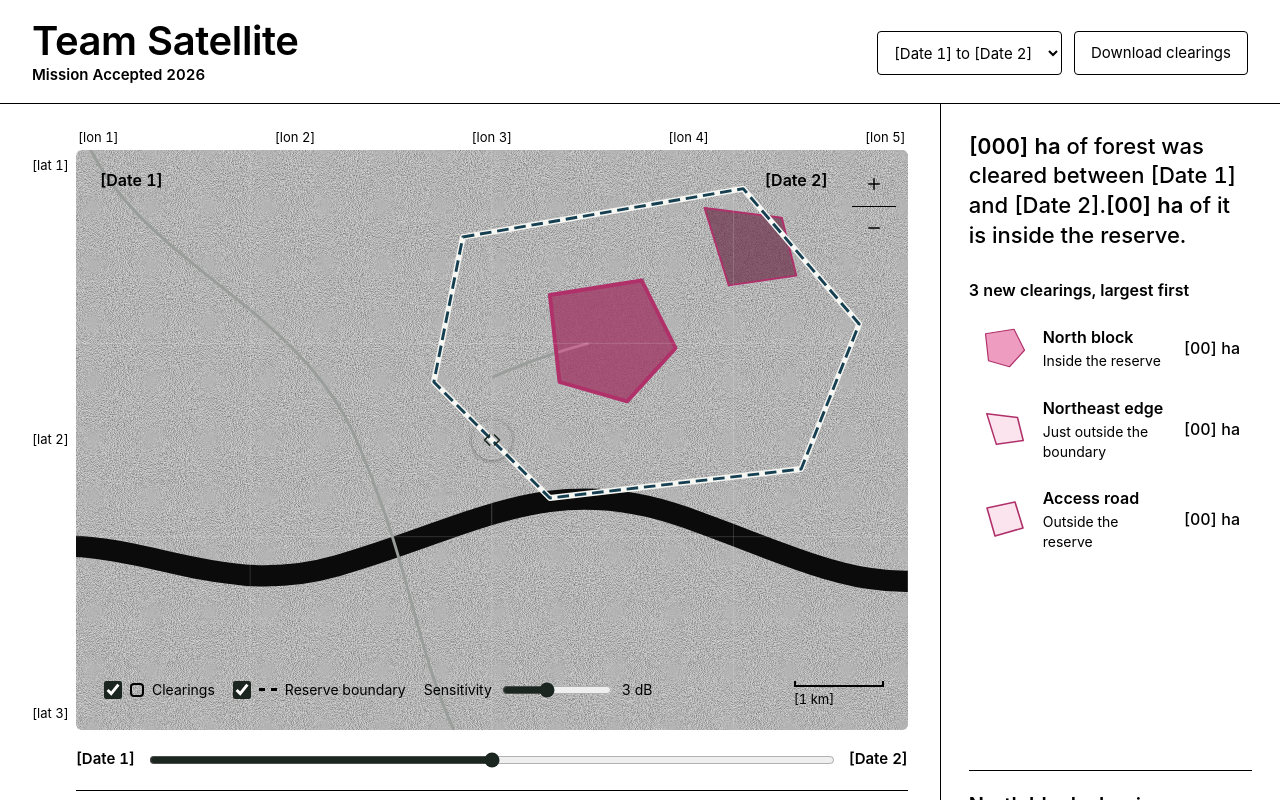
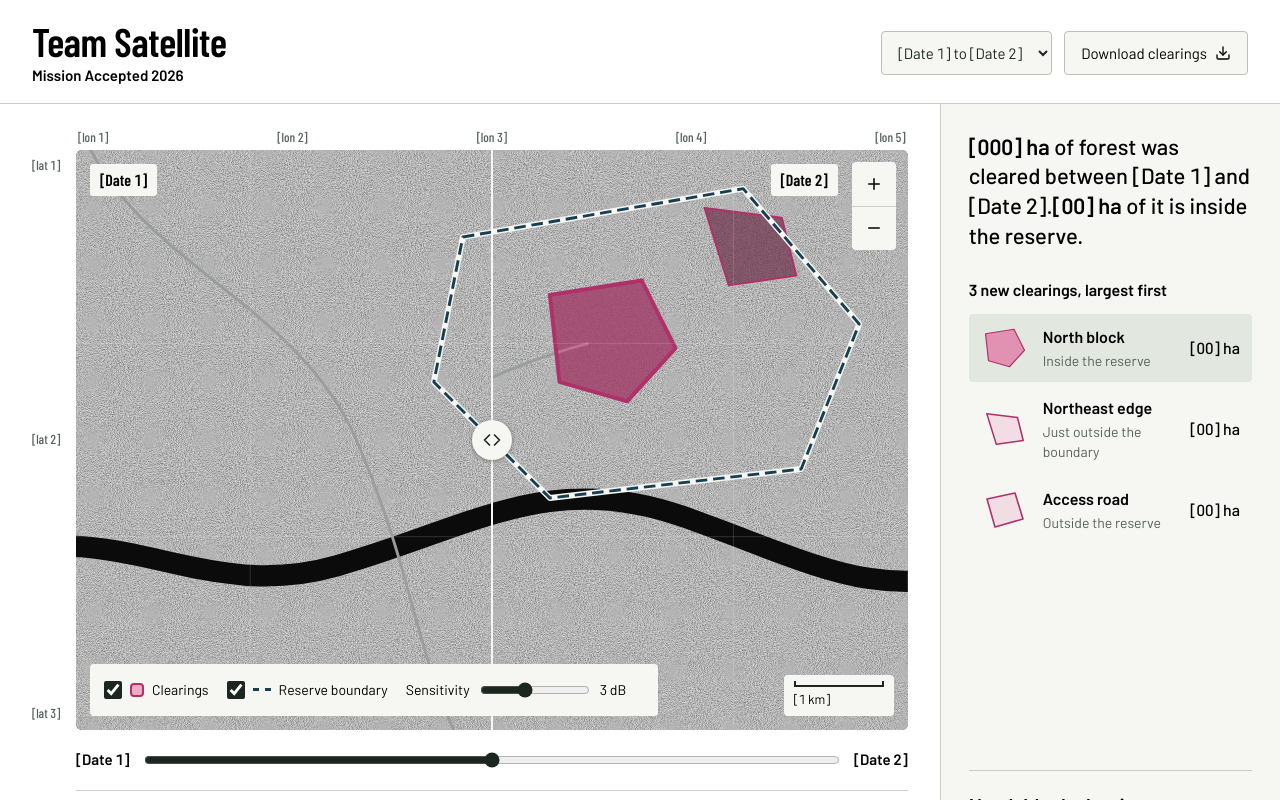
Before and after one commit to 758gianni/mission-accepted-2026, a React (Vite) app in the folder frontend/: page / in a window 1280 px wide. Shown: the top 800 px of the page. Built offline with nearby package versions, Linux system fonts and the light colour scheme.

Commit message:
feat: implement sidebar component and enhance app layout with header

```diff
--- a/frontend/src/app.tsx
+++ b/frontend/src/app.tsx
@@ -1,5 +1,4 @@
 import { useMemo, useState } from 'react';
-import { Header } from './components/header';
 
 const clearings = [
 	{
@@ -44,10 +43,6 @@ const App = () => {
 	const selected = useMemo(() => clearings.find((clearing) => clearing.id === selectedId) ?? clearings[0], [selectedId]);
 
 	return (
-		<div className='flex min-h-screen flex-col'>
-			<Header />
-
-			<div className='flex flex-1 flex-wrap'>
 		<main className='flex min-w-0 flex-[999_1_640px] flex-col gap-3.5 px-5 pb-8 pt-6 sm:px-8'>
 			<div className='grid grid-cols-[44px_minmax(0,1fr)] grid-rows-[22px_auto]'>
 				<div></div>
@@ -222,49 +217,6 @@ const App = () => {
 				</svg>
 			</section>
 		</main>
-
-				<aside className='flex flex-[1_1_340px] flex-col gap-7 border-t border-rule bg-panel px-7 pb-8 pt-7 lg:max-w-[420px] lg:border-l lg:border-t-0'>
-					<p className='max-w-[30ch] text-[22px] font-medium leading-[1.35]'>
-						<strong className='font-semibold'>[000] ha</strong> of forest was cleared between [Date 1] and [Date 2].
-						<strong className='font-semibold'>[00] ha</strong> of it is inside the reserve.
-					</p>
-
-					<section className='flex flex-col gap-1'>
-						<h2 className='mb-2 text-base font-semibold'>3 new clearings, largest first</h2>
-						<div className='flex flex-col gap-1'>
-							{clearings.map((clearing) => {
-								const isSelected = clearing.id === selected.id;
-								return (
-									<button key={clearing.id} type='button' aria-pressed={isSelected} onClick={() => setSelectedId(clearing.id)} className={`flex w-full items-center gap-3.5 rounded px-3 py-2.5 text-left ${isSelected ? 'bg-selected' : 'hover:bg-selected/60'}`}>
-										<svg width='48' height='48' viewBox={clearing.viewBox} aria-hidden='true' className='flex-none'>
-											<path d={clearing.path} fill={isSelected ? 'rgba(225,76,140,0.55)' : 'rgba(225,76,140,0.15)'} stroke='#B0306A' strokeWidth={4} strokeLinejoin='round' />
-										</svg>
-										<span className='flex min-w-0 flex-1 flex-col gap-0.5'>
-											<span className='text-base font-semibold'>{clearing.name}</span>
-											<span className='text-sm text-muted'>{clearing.where}</span>
-										</span>
-										<span className='whitespace-nowrap text-base font-medium'>{clearing.area}</span>
-									</button>
-								);
-							})}
-						</div>
-					</section>
-
-					<section className='mt-auto flex flex-col gap-3 border-t border-rule pt-5'>
-						<h2 className='text-xl font-semibold'>{selected.title}</h2>
-						<p className='text-[15px] leading-normal text-body'>{selected.detail}</p>
-						<div className='flex flex-wrap gap-2.5'>
-							<button type='button' className='min-h-[44px] rounded bg-ink px-[18px] text-[15px] font-semibold text-panel hover:bg-ink/90'>
-								Send to reserve team
-							</button>
-							<button type='button' className='min-h-[44px] rounded border border-edge px-[18px] text-[15px] hover:bg-selected'>
-								Mark as reviewed
-							</button>
-						</div>
-					</section>
-				</aside>
-			</div>
-		</div>
 	);
 };
 
--- a/frontend/src/assets/css/index.css
+++ b/frontend/src/assets/css/index.css
@@ -1,4 +1,23 @@
+@import url('https://fonts.googleapis.com/css2?family=Barlow:wght@400;500;600&family=Barlow+Condensed:wght@500;600&display=swap');
 @import 'tailwindcss';
+
+@theme {
+	--color-paper: #e9ece6;
+	--color-panel: #f6f7f3;
+	--color-ink: #1c2620;
+	--color-muted: #56625b;
+	--color-body: #3b4740;
+	--color-rule: #c9cfc7;
+	--color-edge: #b9c1b8;
+	--color-selected: #e2e8df;
+	--color-loss: #b0306a;
+	--color-lossBright: #e14c8c;
+	--color-boundary: #163f52;
+	--color-radar: #3a3d3b;
+
+	--font-sans: 'Barlow', 'Helvetica Neue', Helvetica, sans-serif;
+	--font-cond: 'Barlow Condensed', 'Arial Narrow', sans-serif;
+}
 
 body {
 	font-variant-numeric: tabular-nums;
@@ -19,3 +38,16 @@ input[type='checkbox'] {
 		transition: none !important;
 	}
 }
+
+.button {
+	@apply select-none cursor-pointer
+    min-h-11 px-4
+    inline-flex items-center justify-center gap-2
+    rounded border border-edge
+    bg-panel hover:bg-selected
+    text-[15px]
+    transition-all duration-300 ease-in-out
+    outline-none ring-0
+    focus:outline-none focus:ring-0
+    active:outline-none active:ring-0;
+}
--- a/frontend/src/components/header.tsx
+++ b/frontend/src/components/header.tsx
@@ -1,3 +1,5 @@
+import { Download } from 'lucide-react';
+
 const Header = () => {
 	return (
 		<header className='select-none px-5 pb-4 pt-5 sm:px-8 flex flex-wrap items-center justify-center gap-x-8 gap-y-3 border-b border-rule'>
@@ -11,8 +13,9 @@ const Header = () => {
 					<option>[Date 1] to [Date 2]</option>
 				</select>
 
-				<button type='button' onClick={() => {}} className='min-h-11 rounded border border-edge bg-panel px-4 text-[15px] hover:bg-selected'>
+				<button type='button' onClick={() => {}} className='button border-edge'>
 					Download clearings
+					<Download className='size-4 shrink-0' />
 				</button>
 			</div>
 		</header>
--- /dev/null
+++ b/frontend/src/components/sidebar.tsx
@@ -0,0 +1,84 @@
+import { useMemo, useState } from 'react';
+
+const clearings = [
+	{
+		id: 'c1',
+		name: 'North block',
+		title: 'North block clearing',
+		where: 'Inside the reserve',
+		area: '[00] ha',
+		viewBox: '545 120 160 155',
+		path: 'M560 150 L655 135 L690 205 L640 260 L570 240 Z',
+		detail: 'Inside the reserve boundary, about [0] km from the nearest road. First seen on [Date 2].',
+	},
+	{
+		id: 'c2',
+		name: 'Northeast edge',
+		title: 'Northeast edge clearing',
+		where: 'Just outside the boundary',
+		area: '[00] ha',
+		viewBox: '705 45 125 110',
+		path: 'M720 60 L800 70 L815 130 L745 140 Z',
+		detail: 'In the buffer zone, [00] m outside the boundary. First seen on [Date 2].',
+	},
+	{
+		id: 'c3',
+		name: 'Access road',
+		title: 'Access road clearing',
+		where: 'Outside the reserve',
+		area: '[00] ha',
+		viewBox: '365 440 120 115',
+		path: 'M380 470 L450 455 L470 520 L400 540 Z',
+		detail: 'Next to the access road, outside the reserve. First seen on [Date 2].',
+	},
+];
+
+const Sidebar = () => {
+	const [selectedId, setSelectedId] = useState('c1');
+	const selected = useMemo(() => clearings.find((clearing) => clearing.id === selectedId) ?? clearings[0], [selectedId]);
+
+	return (
+		<aside className='flex flex-[1_1_340px] flex-col gap-7 border-t border-rule bg-panel px-7 pb-8 pt-7 lg:max-w-[420px] lg:border-l lg:border-t-0'>
+			<p className='max-w-[30ch] text-[22px] font-medium leading-[1.35]'>
+				<strong className='font-semibold'>[000] ha</strong> of forest was cleared between [Date 1] and [Date 2].
+				<strong className='font-semibold'>[00] ha</strong> of it is inside the reserve.
+			</p>
+
+			<section className='flex flex-col gap-1'>
+				<h2 className='mb-2 text-base font-semibold'>3 new clearings, largest first</h2>
+				<div className='flex flex-col gap-1'>
+					{clearings.map((clearing) => {
+						const isSelected = clearing.id === selected.id;
+						return (
+							<button key={clearing.id} type='button' aria-pressed={isSelected} onClick={() => setSelectedId(clearing.id)} className={`flex w-full items-center gap-3.5 rounded px-3 py-2.5 text-left ${isSelected ? 'bg-selected' : 'hover:bg-selected/60'}`}>
+								<svg width='48' height='48' viewBox={clearing.viewBox} aria-hidden='true' className='flex-none'>
+									<path d={clearing.path} fill={isSelected ? 'rgba(225,76,140,0.55)' : 'rgba(225,76,140,0.15)'} stroke='#B0306A' strokeWidth={4} strokeLinejoin='round' />
+								</svg>
+								<span className='flex min-w-0 flex-1 flex-col gap-0.5'>
+									<span className='text-base font-semibold'>{clearing.name}</span>
+									<span className='text-sm text-muted'>{clearing.where}</span>
+								</span>
+								<span className='whitespace-nowrap text-base font-medium'>{clearing.area}</span>
+							</button>
+						);
+					})}
+				</div>
+			</section>
+
+			<section className='mt-auto flex flex-col gap-3 border-t border-rule pt-5'>
+				<h2 className='text-xl font-semibold'>{selected.title}</h2>
+				<p className='text-[15px] leading-normal text-body'>{selected.detail}</p>
+				<div className='flex flex-wrap gap-2.5'>
+					<button type='button' className='min-h-[44px] rounded bg-ink px-[18px] text-[15px] font-semibold text-panel hover:bg-ink/90'>
+						Send to reserve team
+					</button>
+					<button type='button' className='min-h-[44px] rounded border border-edge px-[18px] text-[15px] hover:bg-selected'>
+						Mark as reviewed
+					</button>
+				</div>
+			</section>
+		</aside>
+	);
+};
+
+export { Sidebar };
--- a/frontend/src/main.tsx
+++ b/frontend/src/main.tsx
@@ -2,11 +2,20 @@ import { StrictMode } from 'react';
 import { createRoot } from 'react-dom/client';
 import { App } from './app.tsx';
 import './assets/css/index.css';
+import { Header } from './components/header.tsx';
+import { Sidebar } from './components/sidebar.tsx';
 
 const root = document.getElementById('root');
 
 createRoot(root!).render(
 	<StrictMode>
-		<App />
+		<div className='min-h-screen flex flex-col'>
+			<Header />
+
+			<div className='flex flex-1 flex-wrap'>
+				<App />
+				<Sidebar />
+			</div>
+		</div>
 	</StrictMode>,
 );
```
Lines whose indentation alone changed are shown as unchanged.
